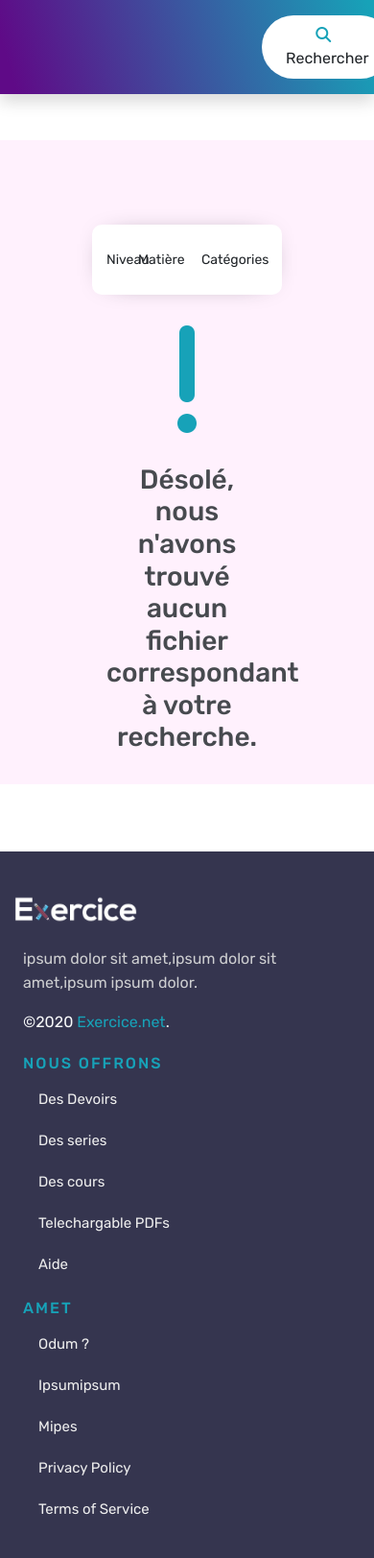
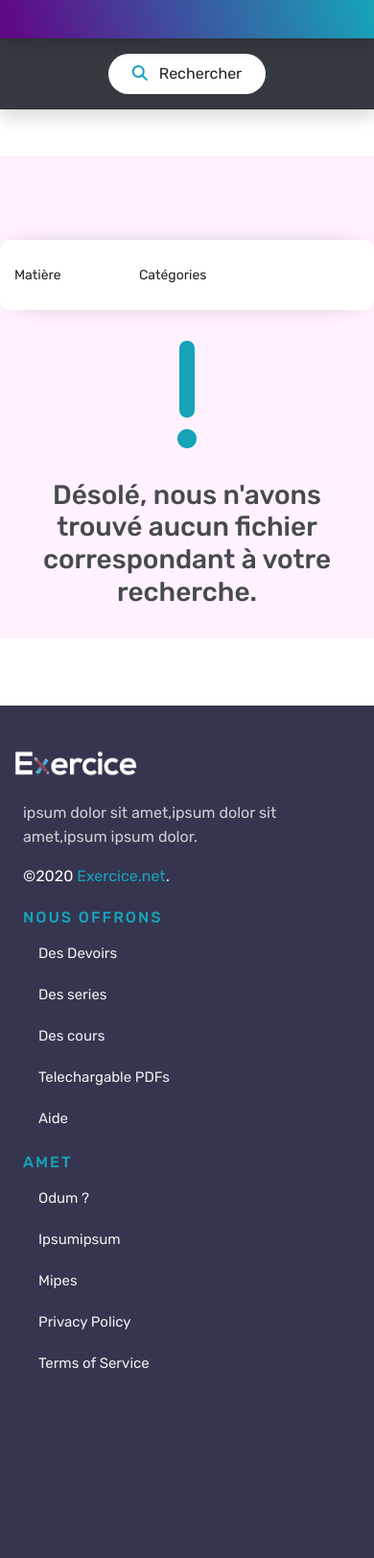
Before and after one commit to a-araari/exam, a Django app: template pdfs/templates/pdfs/level-detail.html in a window 390 px wide. Shown: the part 58-1681 px from the top of the page at 96% size. After the commit the page ends 1484 px from the top, so only its background shows below. Run offline with Django 3.2, Linux system fonts and the light colour scheme; the template is opened without the code that fills it, so the values that code supplies are empty; some libraries are stand-ins or nearby versions.

Commit message:
Responsive level-detail template

```diff
--- a/pdfs/static/pdfs/css/styles.css
+++ b/pdfs/static/pdfs/css/styles.css
@@ -1,7 +1,7 @@
-#exam-sub-navbar a {
+.custom-sub-navbar a {
     color: #EEEEEE;
 }
-#exam-sub-navbar a:hover {
+.custom-sub-navbar a:hover {
     color: #FFFFFF;
     text-decoration: none;
     border-bottom: 1px solid white;
--- a/pdfs/templates/pdfs/level-detail.html
+++ b/pdfs/templates/pdfs/level-detail.html
@@ -21,14 +21,14 @@
 <!-- Inside body tag -->
 {% block content %}
     <!-- Exam sub-navbar -->
-    <div id="exam-sub-navbar" class="container-fluid sticky-top bg-purple-info-linear py-3 shadow">
+    <div class="container-fluid sticky-top bg-purple-info-linear custom-sub-navbar py-3 shadow">
         <div class="row">
-            <div class="col-3">
+            <div class="col-3 d-none d-md-block">
             </div>
-            <div class="col-6 d-flex justify-content-center align-items-center">
+            <div class="col-12 col-md-6 d-flex justify-content-center align-items-center">
                 <h4 class="text-white" style="font-weight: 500">{{ level.name|capfirst }}</h4>
             </div>
-            <div class="col-3 d-flex justify-content-center align-items-center">
+            <div class="col-3 d-none d-md-flex justify-content-center align-items-center">
                 <button class="btn bg-white py-2 px-4" style="border-radius: 100px;" onclick="location.href='{% url 'home:search' %}'">
                     <i class="fa fa-search pr-2" style="color: #17a2b8;"></i>
                     {% trans "Rechercher" %}
@@ -37,22 +37,34 @@
         </div>
     </div>
 
+    <div class="container-fluid d-block d-md-none custom-sub-navbar bg-dark py-3 shadow">
+        <div class="row">
+            <div class="col-12 d-flex justify-content-center align-items-center">
+                <button class="btn bg-white py-2 px-4" style="border-radius: 100px;" onclick="location.href='{% url 'home:search' %}'">
+                    <i class="fa fa-search pr-2" style="color: #17a2b8;"></i>
+                    {% trans "Rechercher" %}
+                </button>
+            </div>
+        </div>
+    </div>
+
+
     <div class="container mt-5 pt-5" style="background-color: #FFF1FD;">
         <div class="row">
             <div class="col-12 text-center mt-3">
                 <h3>{{ level.name|capfirst }}</h3>
             </div>
 
-            <div class="col-12 text-left mt-3 px-5">
+            <div class="col-12 text-left mt-3 px-0 px-md-5">
                 <!-- List Header -->
-                <div class="row bg-white mx-5 py-4 table-head">
-                    <div class="col-2 d-flex align-items-center"><p class="mb-0">{% trans "Niveau" %}</p></div>
+                <div class="row bg-white mx-0 mx-md-5 py-4 table-head">
+                    <div class="col-2 d-none d-md-flex align-items-center"><p class="mb-0">{% trans "Niveau" %}</p></div>
                     <div class="col-4 d-flex align-items-center"><p class="mb-0">{% trans "Matière" %}</p></div>
                     <div class="col-6 d-flex align-items-center"><p class="mb-0">{% trans "Catégories" %}</p></div>
                 </div>
                 <!-- List Content -->
                 {% if not level.subjects %}
-                    <div class="row mx-5 py-4 table-row">
+                    <div class="row mx-0 mx-md-5 py-4 table-row">
                         <div class="col-12 text-center">
                             <i class="fa fa-exclamation text-info mb-4" style="font-size: 128px"></i>
                             <h3 class="text-dark-2 text-center">{% trans "Désolé, nous n'avons trouvé aucun fichier correspondant à votre recherche." %}</h3>
@@ -61,8 +73,8 @@
                 {% endif %}
                 {% for sbj in level.subjects.all %}
 
-                    <div class="row mx-5 py-4 table-row">
-                        <div class="col-2">
+                    <div class="row mx-0 mx-md-5 py-4 table-row">
+                        <div class="col-2 d-none d-md-block">
                             {{ level.name|default:'-' }}
                         </div>
                         <div class="col-4">
@@ -70,23 +82,23 @@
                                 {{ sbj.name|default:'-' }}
                             </a>
                         </div>
-                        <div class="col-1">
+                        <div class="col-2 col-md-1">
                             <a class="text-info category-tab-link" href="{% url 'pdfs:level-section-subject-category-detail' level_slug=level.slug section_slug='tout' subject_slug=sbj.slug category_slug='devoirs' %}">
                                 {% trans "Devoirs" %}
                             </a>
                         </div>
                         <div class="col-1">
-                            <span><i class="fa fa-circle fa-xs text-dark-3 mx-4"></i></span>
+                            <span><i class="fa fa-circle fa-xs text-dark-3 mx-auto"></i></span>
                         </div>
-                        <div class="col-1">
+                        <div class="col-2 col-md-1">
                             <a class="text-info category-tab-link" href="{% url 'pdfs:level-section-subject-category-detail' level_slug=level.slug section_slug='tout' subject_slug=sbj.slug category_slug='series' %}">
                                 {% trans "Séries" %}
                             </a>
                         </div>
                         <div class="col-1">
-                            <span><i class="fa fa-circle fa-xs text-dark-3 mx-4"></i></span>
+                            <span><i class="fa fa-circle fa-xs text-dark-3 mx-auto"></i></span>
                         </div>
-                        <div class="col-1">
+                        <div class="col-2 col-md-1">
                             <a class="text-info category-tab-link" href="{% url 'pdfs:level-section-subject-category-detail' level_slug=level.slug section_slug='tout' subject_slug=sbj.slug category_slug='cours' %}">
                                 {% trans "Cours" %}
                             </a>
```
